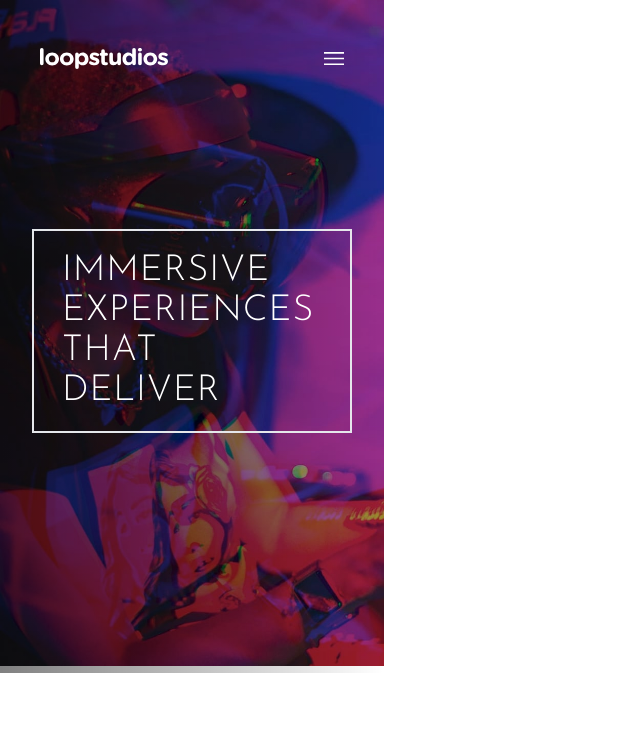
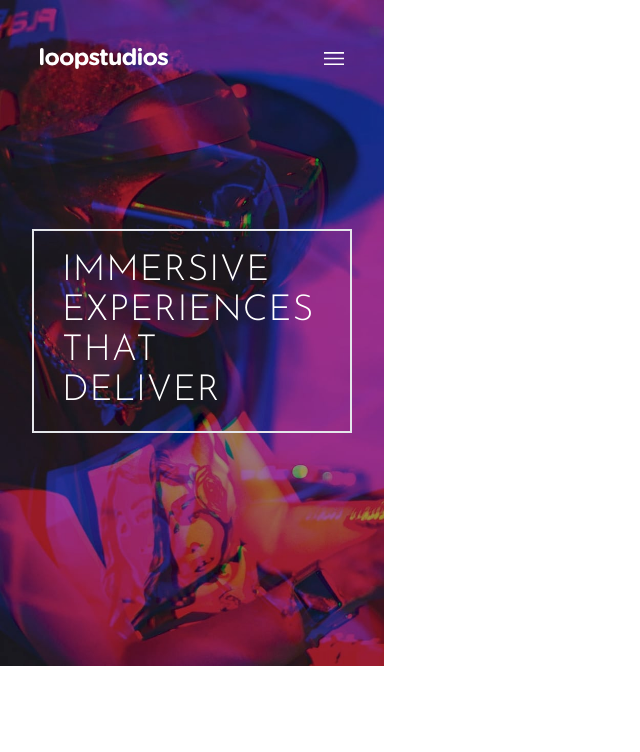
Before and after one commit to Brian-Lin-2/front-end-mentor-loopstudios, a React (Vite) app: page / in a window 1280 px wide. Shown: the top 752 px of the page, without its empty margins (0-640 px from the left). Built offline with nearby package versions, Linux system fonts and the light colour scheme.

Commit message:
Fix linear gradient error

```diff
--- a/tailwind.config.js
+++ b/tailwind.config.js
@@ -21,12 +21,12 @@ export default {
         '26': '104px',
       },
       backgroundImage: {
+        'hero': "url('/images/mobile/image-hero.jpg')",
         'curiosity': "linear-gradient(to right, hsla(0, 0%, 0%, 50%), hsla(0, 0%, 100%, 0%)), url('/images/mobile/image-curiosity.jpg')",
         'deep-earth': "linear-gradient(to right, hsla(0, 0%, 0%, 50%), hsla(0, 0%, 100%, 0%)), url('/images/mobile/image-deep-earth.jpg')",
         'fisheye': "linear-gradient(to right, hsla(0, 0%, 0%, 50%), hsla(0, 0%, 100%, 0%)), url('/images/mobile/image-fisheye.jpg')",
         'from-above': "linear-gradient(to right, hsla(0, 0%, 0%, 50%), hsla(0, 0%, 100%, 0%)), url('/images/mobile/image-from-above.jpg')",
         'grid': "linear-gradient(to right, hsla(0, 0%, 0%, 50%), hsla(0, 0%, 100%, 0%)), url('/images/mobile/image-grid.jpg')",
-        'hero': "linear-gradient(to right, hsla(0, 0%, 0%, 50%), hsla(0, 0%, 100%, 0%)), url('/images/mobile/image-hero.jpg')",
         'night-arcade': "linear-gradient(to right, hsla(0, 0%, 0%, 50%), hsla(0, 0%, 100%, 0%)), url('/images/mobile/image-night-arcade.jpg')",
         'pocket-borealis': "linear-gradient(to right, hsla(0, 0%, 0%, 50%), hsla(0, 0%, 100%, 0%)), url('/images/mobile/image-pocket-borealis.jpg')",
         'soccer-team': "linear-gradient(to right, hsla(0, 0%, 0%, 50%), hsla(0, 0%, 100%, 0%)), url('/images/mobile/image-soccer-team.jpg')",
```
